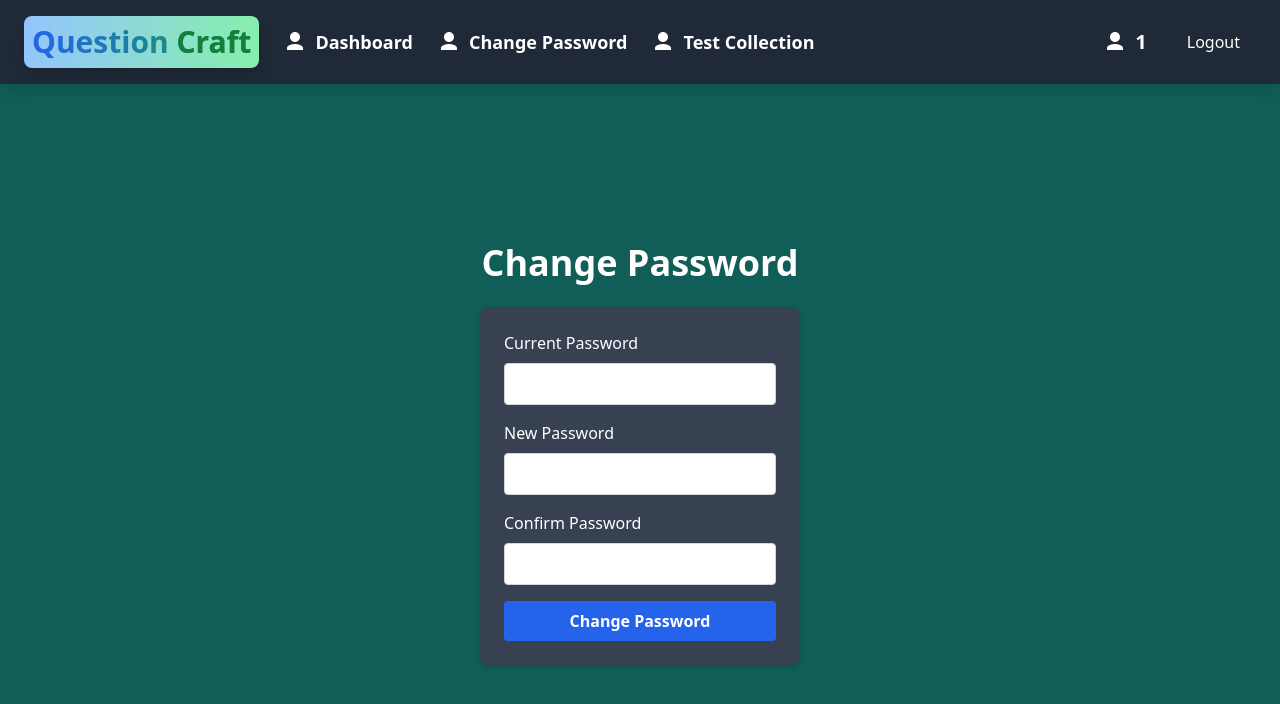
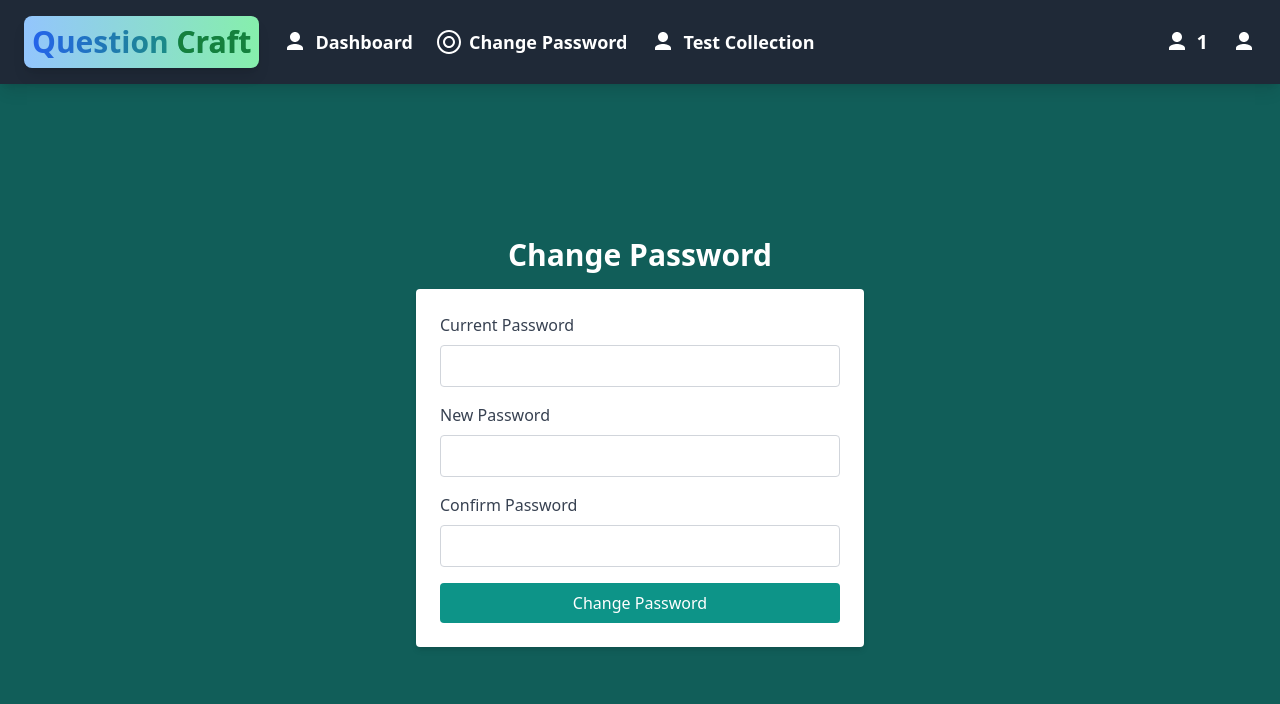
Before and after one commit to sumittt3/papersystem, a React (Create React App) app: page /Profile2/1 in a window 1280 px wide. Shown: the top 704 px of the page. Built offline with nearby package versions, Linux system fonts and the light colour scheme; sample sign-in values are in the browser's storage.

Commit message:
Update Profile2.js

```diff
--- a/src/components/Profile2.js
+++ b/src/components/Profile2.js
@@ -8,7 +8,7 @@ const Profile2 = ({ setShowNavButtons }) => {
     const [confirmPassword, setConfirmPassword] = useState('');
     const [error, setError] = useState('');
     const [successMessage, setSuccessMessage] = useState('');
-    const [dropdownOpen, setDropdownOpen] = useState(false); // State for dropdown menu
+    const [dropdownOpen, setDropdownOpen] = useState(false);
     const navigate = useNavigate();
     const location = useLocation();
 
@@ -54,15 +54,13 @@ const Profile2 = ({ setShowNavButtons }) => {
         navigate('/');
     };
 
-    // Function to toggle dropdown
     const toggleDropdown = () => {
         setDropdownOpen((prev) => !prev);
     };
 
     return (
-        <div className="min-h-screen w-screen bg-teal-800 flex flex-col">
+        <div className="min-h-screen w-full bg-teal-800 flex flex-col">
             <div className="bg-gray-800 text-white flex justify-between items-center px-6 py-4 shadow-lg">
-                {/* Left Side: Logo and Navigation Links */}
                 <div className="flex items-center gap-6">
                     <div className="flex items-center gap-2 bg-gradient-to-r from-blue-300 to-green-300 p-2 rounded-lg shadow-lg">
                         <span className="text-3xl font-extrabold text-transparent bg-clip-text bg-gradient-to-r from-blue-600 to-green-600">
@@ -70,18 +68,25 @@ const Profile2 = ({ setShowNavButtons }) => {
                         </span>
                     </div>
 
-                    {/* Desktop Navigation Links */}
-                    <div className="hidden md:flex flex-row gap-6 mt-0">
-                        <a href={`/StudentDashboard/${username}?email=${email}`} className="flex items-center gap-2 text-white hover:text-gray-200 transition duration-300 text-lg font-bold">
-                            <svg className="w-6 h-6" fill="currentColor" viewBox="0 0 24 24"><path d="M12 12c2.761 0 5-2.239 5-5s-2.239-5-5-5-5 2.239-5 5 2.239 5 5 5zm0 2c-2.67 0-8 1.34-8 4v2h16v-2c0-2.66-5.33-4-8-4z" /></svg>
+                    {/* Responsive Navigation Links */}
+                    <div className="hidden md:flex gap-6">
+                        <a href={`/StudentDashboard/${username}?email=${email}`} className="text-white hover:text-gray-200 transition duration-300 text-lg font-bold flex items-center">
+                            <svg className="w-6 h-6 mr-2" fill="currentColor" viewBox="0 0 24 24">
+                                <path d="M12 12c2.761 0 5-2.239 5-5s-2.239-5-5-5-5 2.239-5 5 2.239 5 5 5zm0 2c-2.67 0-8 1.34-8 4v2h16v-2c0-2.66-5.33-4-8-4z" />
+                            </svg>
                             Dashboard
                         </a>
-                        <a href={`/Profile2/${username}?email=${email}`} className="flex items-center gap-2 text-white hover:text-gray-200 transition duration-300 text-lg font-bold">
-                            <svg className="w-6 h-6" fill="currentColor" viewBox="0 0 24 24"><path d="M12 12c2.761 0 5-2.239 5-5s-2.239-5-5-5-5 2.239-5 5 2.239 5 5 5zm0 2c-2.67 0-8 1.34-8 4v2h16v-2c0-2.66-5.33-4-8-4z" /></svg>
+                        <a href={`/Profile2/${username}?email=${email}`} className="text-white hover:text-gray-200 transition duration-300 text-lg font-bold flex items-center">
+                            <svg className="w-6 h-6 mr-2" fill="currentColor" viewBox="0 0 24 24">
+                                <path d="M12 0C5.372 0 0 5.372 0 12c0 6.627 5.372 12 12 12s12-5.373 12-12S18.628 0 12 0zm0 22C6.48 22 2 17.52 2 12S6.48 2 12 2s10 4.48 10 10-4.48 10-10 10z" />
+                                <path d="M12 6c-3.313 0-6 2.688-6 6s2.688 6 6 6 6-2.688 6-6-2.688-6-6-6zm0 10c-2.211 0-4-1.789-4-4s1.789-4 4-4 4 1.789 4 4-1.789 4-4 4z" />
+                            </svg>
                             Change Password
                         </a>
-                        <a href={`/TestCollection/${username}?email=${email}`} className="flex items-center gap-2 text-white hover:text-gray-200 transition duration-300 text-lg font-bold">
-                            <svg className="w-6 h-6" fill="currentColor" viewBox="0 0 24 24"><path d="M12 12c2.761 0 5-2.239 5-5s-2.239-5-5-5-5 2.239-5 5 2.239 5 5 5zm0 2c-2.67 0-8 1.34-8 4v2h16v-2c0-2.66-5.33-4-8-4z" /></svg>
+                        <a href={`/TestCollection/${username}?email=${email}`} className="text-white hover:text-gray-200 transition duration-300 text-lg font-bold flex items-center">
+                            <svg className="w-6 h-6 mr-2" fill="currentColor" viewBox="0 0 24 24">
+                                <path d="M12 12c2.761 0 5-2.239 5-5s-2.239-5-5-5-5 2.239-5 5 2.239 5 5 5zm0 2c-2.67 0-8 1.34-8 4v2h16v-2c0-2.66-5.33-4-8-4z" />
+                            </svg>
                             Test Collection
                         </a>
                     </div>
@@ -95,16 +100,14 @@ const Profile2 = ({ setShowNavButtons }) => {
                         </svg>
                         <h2 className="text-xl font-bold group-hover:text-gray-200 transition duration-300">{username}</h2>
                     </div>
+
+                    {/* Mobile Dropdown Menu */}
                     <div className="sm:hidden relative">
-                        <button
-                            onClick={toggleDropdown}
-                            className="flex items-center text-white hover:text-gray-200 transition duration-300"
-                        >
+                        <button onClick={toggleDropdown} className="flex items-center text-white hover:text-gray-200 transition duration-300">
                             <svg className="w-6 h-6" fill="currentColor" viewBox="0 0 24 24">
                                 <path d="M12 16l-4-4h8z" />
                             </svg>
                         </button>
-
                         {dropdownOpen && (
                             <div className="absolute right-0 mt-2 w-48 bg-gray-800 rounded-md shadow-lg z-10">
                                 <a href={`/StudentDashboard/${username}?email=${email}`} className="flex items-center block text-left px-4 py-2 text-white hover:bg-gray-700">
@@ -116,7 +119,7 @@ const Profile2 = ({ setShowNavButtons }) => {
                                 <a href={`/Profile2/${username}?email=${email}`} className="flex items-center block text-left px-4 py-2 text-white hover:bg-gray-700">
                                     <svg className="w-6 h-6 mr-2" fill="currentColor" viewBox="0 0 24 24">
                                         <path d="M12 0C5.372 0 0 5.372 0 12c0 6.627 5.372 12 12 12s12-5.373 12-12S18.628 0 12 0zm0 22C6.48 22 2 17.52 2 12S6.48 2 12 2s10 4.48 10 10-4.48 10-10 10z" />
-                                        <path d="M12 6c-3.313 0-6 2.688-6 6s2.688 6 6 6 6-2.688 6-6-2.688-6-6-6zm0 10c-2.206 0-4-1.794-4-4s1.794-4 4-4 4 1.794 4 4-1.794 4-4 4z" />
+                                        <path d="M12 6c-3.313 0-6 2.688-6 6s2.688 6 6 6 6-2.688 6-6-2.688-6-6-6zm0 10c-2.211 0-4-1.789-4-4s1.789-4 4-4 4 1.789 4 4-1.789 4-4 4z" />
                                     </svg>
                                     Change Password
                                 </a>
@@ -126,71 +129,58 @@ const Profile2 = ({ setShowNavButtons }) => {
                                     </svg>
                                     Test Collection
                                 </a>
-                                <button
-                                    onClick={handleLogout}
-                                    className="flex items-center block text-left w-full px-4 py-2 text-red-600 hover:bg-red-600 hover:text-white"
-                                >
-                                    <svg className="w-6 h-6 mr-2" fill="currentColor" viewBox="0 0 24 24">
-                                        <path d="M0 0h24v24H0z" fill="none" />
-                                        <path d="M12 7v10m5-5H2m17 0l-5-5-5 5" />
-                                    </svg>
-                                    Logout
-                                </button>
                             </div>
                         )}
                     </div>
 
-                    <button
-                        onClick={handleLogout}
-                        className="hidden sm:flex items-center px-4 py-2 text-white hover:bg-red-600 hover:text-white transition duration-300 rounded-lg"
-                    >
-                        Logout
+                    <button onClick={handleLogout} className="text-white hover:text-gray-200 transition duration-300">
+                        <svg className="w-6 h-6" fill="currentColor" viewBox="0 0 24 24">
+                            <path d="M12 12c2.761 0 5-2.239 5-5s-2.239-5-5-5-5 2.239-5 5 2.239 5 5 5zm0 2c-2.67 0-8 1.34-8 4v2h16v-2c0-2.66-5.33-4-8-4z" />
+                        </svg>
                     </button>
                 </div>
             </div>
 
-            <div className="flex justify-center items-center flex-col flex-grow">
-                <h1 className="text-4xl font-bold text-white mt-6">Change Password</h1>
-                {error && <p className="text-red-500 mt-2">{error}</p>}
-                {successMessage && <p className="text-green-500 mt-2">{successMessage}</p>}
-                <form onSubmit={handleChangePassword} className="bg-gray-700 p-6 rounded-lg shadow-md mt-6 w-80">
+            {/* Main Content Area */}
+            <div className="flex-grow flex flex-col items-center justify-center px-4 py-6">
+                <h1 className="text-3xl font-bold text-white mb-4">Change Password</h1>
+                <form onSubmit={handleChangePassword} className="bg-white p-6 rounded shadow-md w-full max-w-md">
+                    {error && <p className="text-red-600 mb-4">{error}</p>}
+                    {successMessage && <p className="text-green-600 mb-4">{successMessage}</p>}
                     <div className="mb-4">
-                        <label className="block text-white mb-2" htmlFor="currentPassword">Current Password</label>
+                        <label className="block text-gray-700 mb-2" htmlFor="currentPassword">Current Password</label>
                         <input
                             type="password"
                             id="currentPassword"
                             value={currentPassword}
                             onChange={(e) => setCurrentPassword(e.target.value)}
-                            className="w-full px-3 py-2 border border-gray-300 rounded focus:outline-none focus:ring focus:ring-blue-500"
+                            className="border border-gray-300 rounded w-full p-2"
                             required
                         />
                     </div>
                     <div className="mb-4">
-                        <label className="block text-white mb-2" htmlFor="newPassword">New Password</label>
+                        <label className="block text-gray-700 mb-2" htmlFor="newPassword">New Password</label>
                         <input
                             type="password"
                             id="newPassword"
                             value={newPassword}
                             onChange={(e) => setNewPassword(e.target.value)}
-                            className="w-full px-3 py-2 border border-gray-300 rounded focus:outline-none focus:ring focus:ring-blue-500"
+                            className="border border-gray-300 rounded w-full p-2"
                             required
                         />
                     </div>
                     <div className="mb-4">
-                        <label className="block text-white mb-2" htmlFor="confirmPassword">Confirm Password</label>
+                        <label className="block text-gray-700 mb-2" htmlFor="confirmPassword">Confirm Password</label>
                         <input
                             type="password"
                             id="confirmPassword"
                             value={confirmPassword}
                             onChange={(e) => setConfirmPassword(e.target.value)}
-                            className="w-full px-3 py-2 border border-gray-300 rounded focus:outline-none focus:ring focus:ring-blue-500"
+                            className="border border-gray-300 rounded w-full p-2"
                             required
                         />
                     </div>
-                    <button
-                        type="submit"
-                        className="w-full bg-blue-600 text-white font-bold py-2 rounded hover:bg-blue-700 transition duration-300"
-                    >
+                    <button type="submit" className="bg-teal-600 text-white rounded w-full py-2 hover:bg-teal-700 transition duration-300">
                         Change Password
                     </button>
                 </form>
```
